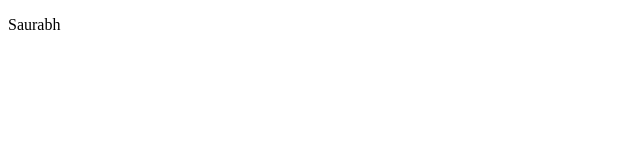
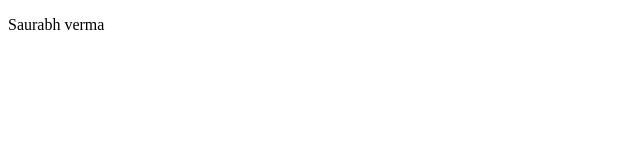
Before and after one commit to saurabh9210/practicegit, a plain HTML site: page index.html in a window 1280 px wide. Shown: the full height of the page, 0-640 px from the left. Drawn offline with Linux system fonts and the light colour scheme.

Commit message:
second commit

```diff
--- a/index.html
+++ b/index.html
@@ -7,6 +7,6 @@
     <title>Document</title>
 </head>
 <body>
-    <p>Saurabh</p>
+    <p>Saurabh verma</p>
 </body>
 </html>
```
